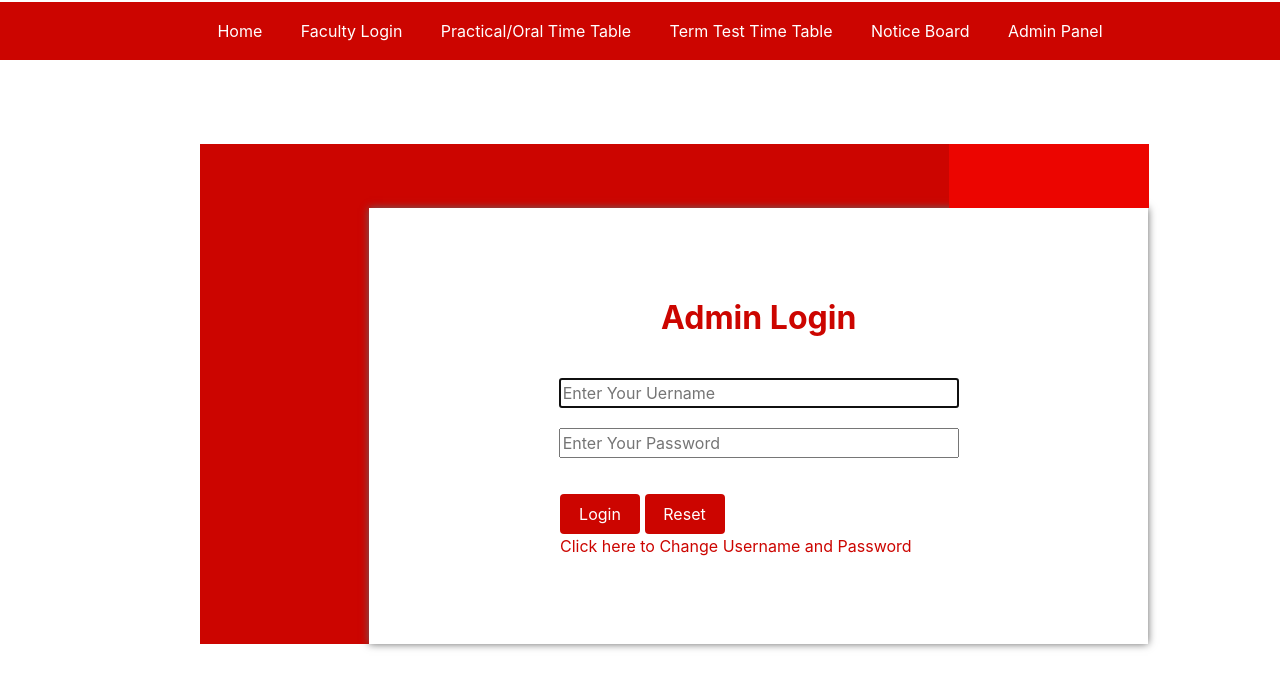
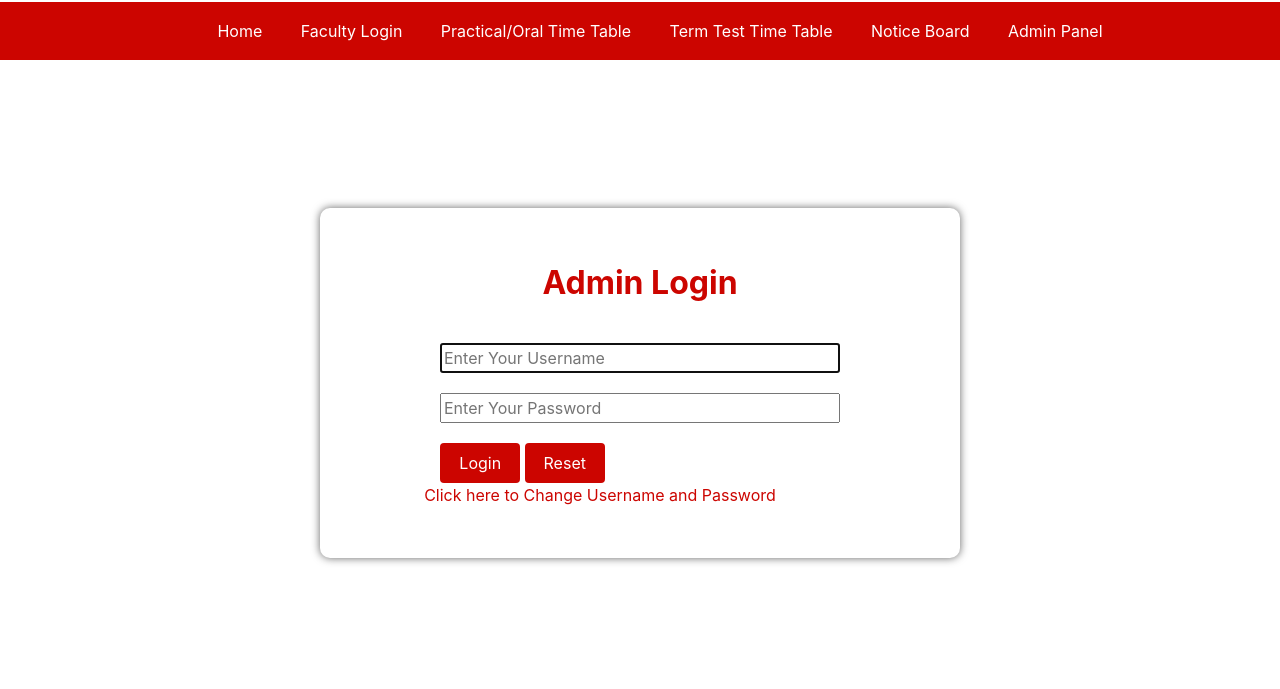
Before and after one commit to DivyeshPithadiya/ExamManagementSystem, a PHP site: page /login.php in a window 1280 px wide. Shown: the top 689 px of the page. Run offline with PHP 8.4, Linux system fonts and the light colour scheme.

Commit message:
pdf added and Login Pages Changed

```diff
--- a/CSS/common.css
+++ b/CSS/common.css
@@ -16,6 +16,19 @@
   top: 208;
   left: 369;
   box-shadow: 0 0 8px #666;
+}
+
+.login
+{
+    align-content: center;
+    background-color: white;
+    height: 350;
+    width: 50%;
+    position: absolute;
+    top: 208;
+    box-shadow: 0 0 8px #666;
+    margin-left:25%;
+    border-radius:10px;
 }
 
 .demo3 {
--- a/login.php
+++ b/login.php
@@ -3,9 +3,9 @@
 	<title>
 		Admin Login
 	</title>
-	<link rel="icon" href="pageImages/mobileHomeImg.png" type="image/icon type">
+		<link rel="icon" href="pageImages/mobileHomeImg.png" type="image/icon type">
 
-		<link rel="stylesheet" href="https://stackpath.bootstrapcdn.com/bootstrap/4.4.1/css/bootstrap.min.css"></head>
+		<link rel="stylesheet" href="https://stackpath.bootstrapcdn.com/bootstrap/4.4.1/css/bootstrap.min.css">
 
 	</head>
 
@@ -13,19 +13,23 @@
 
 	<link rel="stylesheet" type="text/css" href="CSS/common.css">
 
-	<?php require 'navbar.php'; //Navigation bar
+	<?php
+	session_start();
+	if(!isset($_SESSION['excess']))
+	{
+	require 'navbar.php'; //Navigation bar
         ?>
 
-		<div>
-			<div class="demo1">
-				<div class="demo2">
+		<!-- <div> -->
+			<!-- <div class="demo1"> -->
+				<div class="login">
 					<p><font color="#cc0500" size="6"><center><b>Admin Login</font></b></center></p>
 					<center>
 
 					<form method="post" action="validation.php">
 
-					<input type="text" name="name" required placeholder="Enter Your Uername" autofocus class="demo7";>
-					<input type="password" required  name="password" placeholder="Enter Your Password" class="demo7">
+					<input type="text" name="name" required placeholder="Enter Your Username" autofocus class="demo7";><br>
+					<input type="password" required  name="password" placeholder="Enter Your Password" class="demo7"><br>
 
 					<?php
 						if(isset($_GET['message']))
@@ -37,22 +41,28 @@
 						}
 					?>
 
+
+					<button type="submit" class="demo6 btn">Login</button>
+					<button type="reset" class="demo6 btn" style="margin-right:235px;">Reset</button>
+
+					<a href="changeUsePass.php" style=color:#cc0500;text-decoration:none;><p style=margin-right:80px;>Click here to Change Username and Password</p></a>
+
 					</center>
 
-					<button type="submit" class="demo6 btn" style=margin-left:191;>Login</button>
-					<button type="reset" class="demo6 btn">Reset</button>
-
-
-					<a href="changeUsePass.php" style=color:#cc0500;text-decoration:none;><p style=margin-left:191;>Click here to Change Username and Password</p></a>
-
 					</form>
-				<div class="demo3">
+				<!-- <div class="demo3">
 
 				</div>
 
-			</div>
+			</div> -->
 		</div>
-
+	<?php
+	}
+	else
+	{
+		header("Location:panel.php");
+	}
+	?>
 
 	</body>
 
--- a/menu.php
+++ b/menu.php
@@ -65,7 +65,7 @@ body {
   <a href="showLab.php">Practical/Oral Time Table</a>
   <a href="showTT.php">Term Test Time Table</a>
   <a href="noticeShow.php">Notice Board</a>
-  <a href="login.php">Admin Login</a>
+  <a href="login.php">Admin Login / Admin Panel</a>
 
 </div>
 
--- a/panel.php
+++ b/panel.php
@@ -14,7 +14,7 @@
 
 
 	<?php
-	session_start();
+	session_start();   //  If Logged in than go to Admin Panel
 	if($_SESSION['excess'])
 	{
 	require 'navbar.php'; //Navigation bar
```
Also changed, not shown: saveAsPdf.js (added, +44 -0 lines), showLab.php (+16 -5 lines), showTT.php (+10 -2 lines), userlogin.php (+10 -12 lines).
